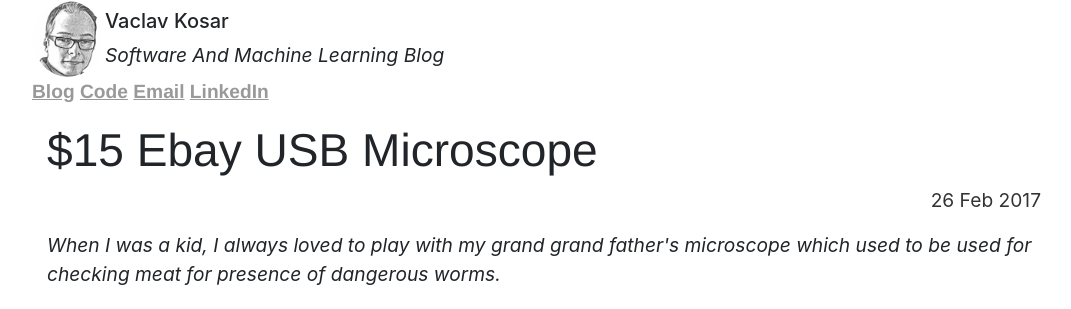
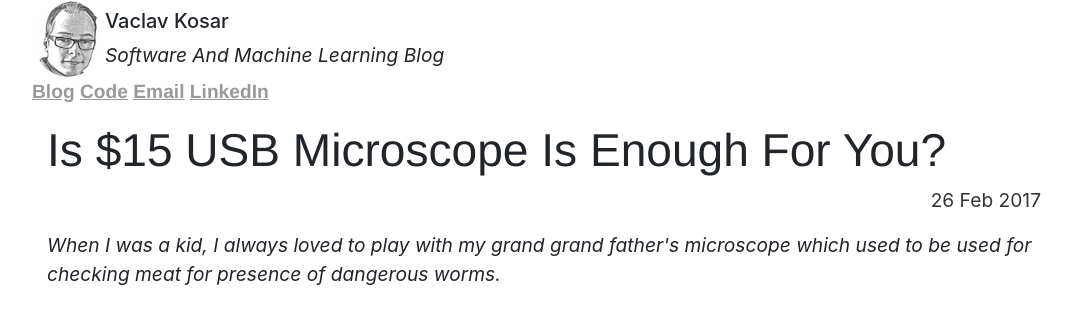
Before and after one commit to vackosar/vackosar.github.io, a Jekyll site: the page built from _posts/2017-02-26-15$-Ebay-USB-Microscope.md, in a window 1280 px wide, cut to the strip 0-309 px from the top of the page. Shown: the whole strip, without its empty margins (96-1167 px from the left). Built offline with Jekyll 4.4.1, drawn with Linux system fonts in a browser that asks for light colours; nearby versions of some CDN libraries; library files that are not in the unit come from our copies; comment, search, counter and statistics services are not loaded.

Commit message:
microscope

```diff
--- a/_posts/2017-02-26-15$-Ebay-USB-Microscope.md
+++ b/_posts/2017-02-26-15$-Ebay-USB-Microscope.md
@@ -1,6 +1,6 @@
 ---
 layout: post
-title: "$15 Ebay USB Microscope"
+title: "Is $15 USB Microscope Is Enough For You?"
 date: 2017-02-26
 description: When I was a kid, I always loved to play with my grand grand father's microscope which used to be used for checking meat for presence of dangerous worms.
 ---
```
